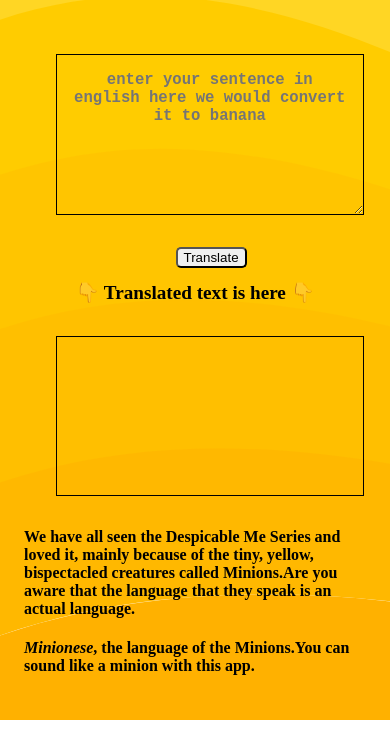
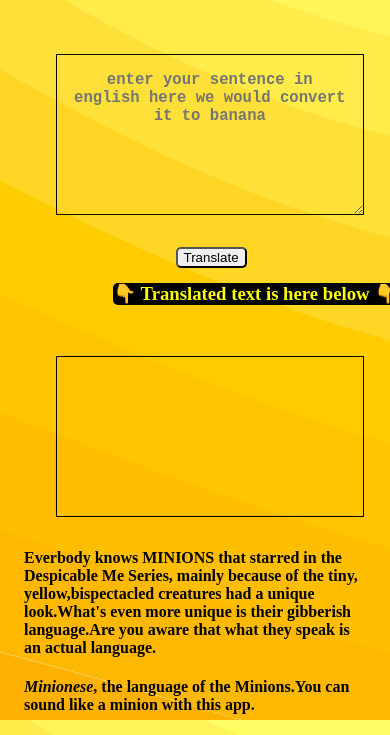
Before and after one commit to aneenajohn/Minion-Translator, a plain HTML site: page index.html in a window 390 px wide. Shown: the part 124-859 px from the top of the page. Drawn offline with Linux system fonts and the light colour scheme.

Commit message:
updated style
Docs:Updated style and color as per mobile needs

```diff
--- a/app2.js
+++ b/app2.js
@@ -1 +1 @@
-var serverURL2="https://texttospeech.googleapis.com/v1/text:synthesize
+var serverURL2= " https://texttospeech.googleapis.com/v1/text:synthesize";
--- a/index.html
+++ b/index.html
@@ -12,21 +12,23 @@
 
 <body>
     <div class="container">
-        <header>
+        <header class="center">
             <h1 class="title"><strong>Speak like a MINION</strong></h1>
-            <img src="/images/icons8-minion.svg"/>
+            <img src="/images/icons8-minion.svg" />
 
         </header>
-         <textarea id="txt-input"
+        <textarea id="txt-input"
             placeholder="enter your sentence in english here we would convert it to banana"></textarea>
         <h1><button class="center" id=btn-translate>Translate</button></h1>
         <br>
-        <h2>👇 Translated text is here 👇</h2>
+        <h3 class="center text" >👇 Translated text is here below 👇</h3>
         <div id="output"></div>
-        <h4 class="info">We have all seen the Despicable Me Series and loved it, mainly because of the tiny, yellow,
-            bispectacled creatures called Minions.Are you aware that the language that they speak is an actual language.
+        <h4 class="info">Everbody knows MINIONS that starred in the Despicable Me Series, mainly because of the tiny, yellow,bispectacled creatures had a unique look.What's even more unique is their gibberish language.Are you aware that what they speak is an actual language.
         </h4>
         <h4><i> Minionese</i>, the language of the Minions.You can sound like a minion with this app.</h4>
+        <footer>
+            <p> </p>
+        </footer>
         <script src="app.js" type="text/javascript"></script>
     </div>
 </body>
--- a/style.css
+++ b/style.css
@@ -1,8 +1,20 @@
-header {
+/* header {
     display: flex;
     justify-content: center;
     align-items: center;
 }
+
+.button{
+    display: flex;
+    justify-content: center;
+    align-items: center;
+} */
+.center{
+    display: flex;
+    justify-content: center;
+    align-items: center;
+}
+
 
 body {
     min-height: 100%;
@@ -27,11 +39,23 @@ body {
     margin: auto;
 }
 
-h2{
-    color : black;
+/* .center .text{
+    background-color: black;
+    color : yellow;
     text-align: center;
     font-weight: bolder;
     font-size: larger;
+     margin :auto;
+    display:inline-flex;
+} */
+
+.text{
+    background-color: black;
+    color:yellow;
+    display:inline-flex;
+    position:relative;
+    left:26%;
+    border-radius:5px;
 }
 
 textarea {
```
